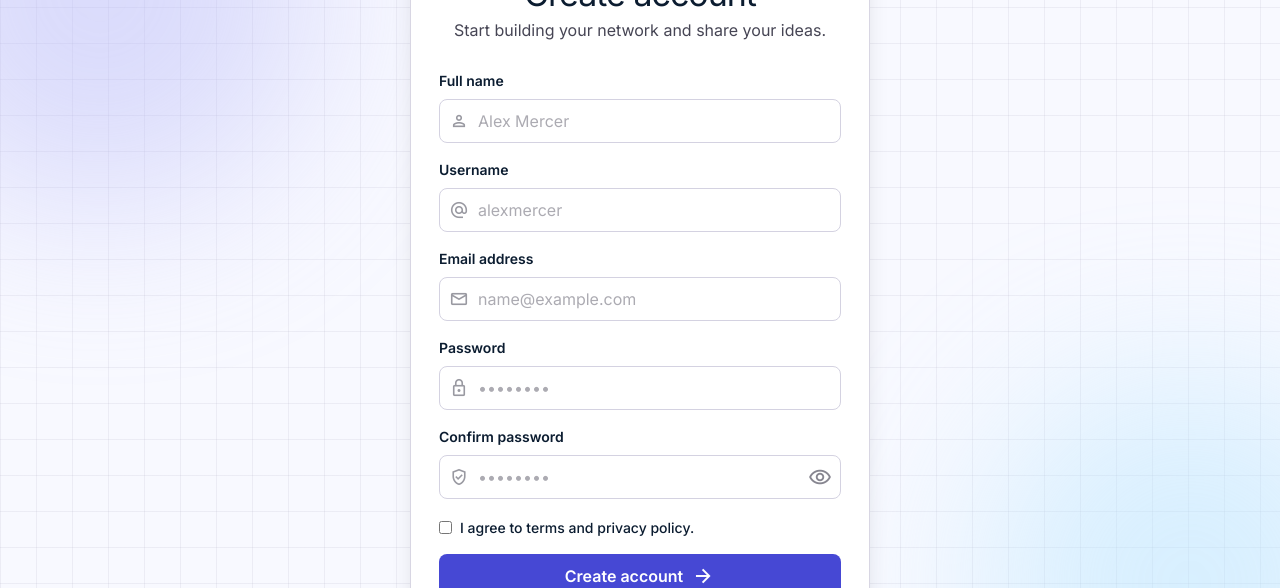
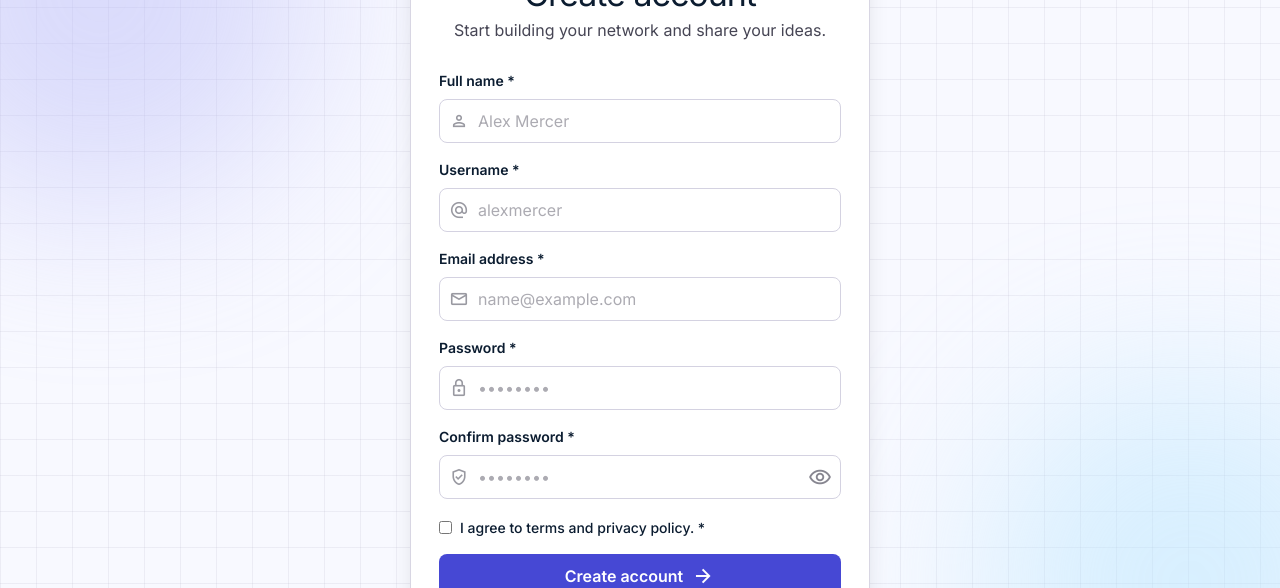
Before and after one commit to Ahmed-eltohfa/mingle, an Angular app in the folder client/: page /signup in a window 1280 px wide. Shown: the part 137-725 px from the top of the page. Built offline with nearby package versions, Linux system fonts and the light colour scheme.

Commit message:
signup page error handle

```diff
--- a/client/src/app/features/auth/pages/signup-page.component.css
+++ b/client/src/app/features/auth/pages/signup-page.component.css
@@ -169,3 +169,18 @@ input::placeholder {
     color: var(--primary);
     font-weight: 600;
 }
+
+.error-message {
+    color: #ef4444;
+    font-size: 13px;
+    margin-top: 4px;
+    display: block;
+}
+
+.alert-error {
+    background: rgba(239, 68, 68, 0.1);
+    border: 1px solid rgba(239, 68, 68, 0.3);
+    padding: 10px;
+    border-radius: 8px;
+    margin: 12px 0;
+}
--- a/client/src/app/features/auth/pages/signup-page.component.html
+++ b/client/src/app/features/auth/pages/signup-page.component.html
@@ -11,36 +11,61 @@
         </header>
 
         <form [formGroup]="signupForm" (ngSubmit)="submit()" novalidate>
-            <label for="fullName">Full name</label>
+            <!-- Full Name -->
+            <label for="fullName">Full name *</label>
             <div class="field-wrap">
                 <span class="material-symbols-outlined icon">person</span>
                 <input id="fullName" class="mingle-focus" formControlName="fullName" type="text"
                     placeholder="Alex Mercer" autocomplete="name" />
             </div>
+            @if (hasError('fullName', 'required')) {
+            <small class="error-message">Full name is required.</small>
+            } @else if (hasError('fullName', 'minlength')) {
+            <small class="error-message">Full name must be at least 2 characters.</small>
+            }
 
-            <label for="username">Username</label>
+            <!-- Username -->
+            <label for="username">Username *</label>
             <div class="field-wrap">
                 <span class="material-symbols-outlined icon">alternate_email</span>
                 <input id="username" class="mingle-focus" formControlName="username" type="text"
                     placeholder="alexmercer" autocomplete="username" />
             </div>
+            @if (hasError('username', 'required')) {
+            <small class="error-message">Username is required.</small>
+            } @else if (hasError('username', 'minlength')) {
+            <small class="error-message">Username must be at least 3 characters.</small>
+            }
 
-            <label for="email">Email address</label>
+            <!-- Email address -->
+            <label for="email">Email address *</label>
             <div class="field-wrap">
                 <span class="material-symbols-outlined icon">mail</span>
                 <input id="email" class="mingle-focus" formControlName="email" type="email"
                     placeholder="name@example.com" autocomplete="email" />
             </div>
+            @if (hasError('email', 'required')) {
+            <small class="error-message">Email address is required.</small>
+            } @else if (hasError('email', 'email')) {
+            <small class="error-message">Please enter a valid email address.</small>
+            }
 
-            <label for="password">Password</label>
+            <!-- Password -->
+            <label for="password">Password *</label>
             <div class="field-wrap">
                 <span class="material-symbols-outlined icon">lock</span>
                 <input id="password" class="mingle-focus" formControlName="password"
                     [type]="isPasswordVisible() ? 'text' : 'password'" placeholder="••••••••"
                     autocomplete="new-password" />
             </div>
+            @if (hasError('password', 'required')) {
+            <small class="error-message">Password is required.</small>
+            } @else if (hasError('password', 'minlength')) {
+            <small class="error-message">Password must be at least 6 characters.</small>
+            }
 
-            <label for="confirmPassword">Confirm password</label>
+            <!-- Confirm Password -->
+            <label for="confirmPassword">Confirm password *</label>
             <div class="field-wrap">
                 <span class="material-symbols-outlined icon">verified_user</span>
                 <input id="confirmPassword" class="mingle-focus" formControlName="confirmPassword"
@@ -53,14 +78,26 @@
                     </span>
                 </button>
             </div>
+            @if (hasError('confirmPassword', 'required')) {
+            <small class="error-message">Please confirm your password.</small>
+            } @else if (hasError('confirmPassword', 'minlength')) {
+            <small class="error-message">Confirm password must be at least 6 characters.</small>
+            }
 
+            <!-- Terms Checkbox -->
             <label class="terms">
                 <input type="checkbox" formControlName="acceptTerms" />
-                I agree to terms and privacy policy.
+                I agree to terms and privacy policy. *
             </label>
+            @if (hasError('acceptTerms', 'requiredTrue')) {
+            <small class="error-message">You must accept the terms to proceed.</small>
+            }
 
+            <!-- General API/Form Error -->
             @if (formError()) {
-            <small class="error-message">{{ formError() }}</small>
+            <div class="alert-error">
+                <small class="error-message">{{ formError() }}</small>
+            </div>
             }
 
             <button class="mingle-button-primary submit" type="submit" [disabled]="isSubmitting()">
--- a/client/src/app/features/auth/pages/signup-page.component.ts
+++ b/client/src/app/features/auth/pages/signup-page.component.ts
@@ -51,6 +51,12 @@ export class SignupPageComponent {
     this.isPasswordVisible.update((visible) => !visible);
   }
 
+  // Helper method for HTML validation checks
+  protected hasError(controlName: string, errorName: string): boolean {
+    const control = this.signupForm.get(controlName);
+    return !!(control && control.hasError(errorName) && (control.touched || control.dirty));
+  }
+
   protected submit(): void {
     this.formError.set('');
 
@@ -70,23 +76,21 @@ export class SignupPageComponent {
     this.isSubmitting.set(true);
 
     this.authApi
-  .signUp({
-    name: fullName,
-    username,
-    email,
-    password
-  })
+      .signUp({
+        name: fullName,
+        username,
+        email,
+        password,
+      })
       .pipe(finalize(() => this.isSubmitting.set(false)))
       .subscribe({
         next: () => {
           void this.router.navigateByUrl('/login');
         },
-        error: (error: unknown) => {
-          this.formError.set(
-            error instanceof Error
-              ? error.message
-              : 'Failed to create account. Please try again.',
-          );
+        error: (error: any) => {
+          // Extracts backend express validation error if available
+          const apiMessage = error?.error?.message || error?.message || 'Failed to create account. Please try again.';
+          this.formError.set(apiMessage);
         },
       });
   }
```
Also changed, not shown: 1 other file (tests, documents, lock files or other folders).
